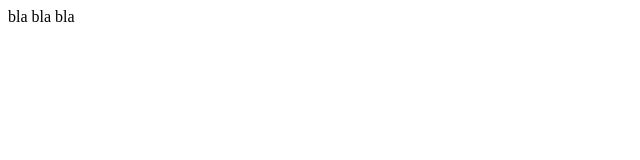
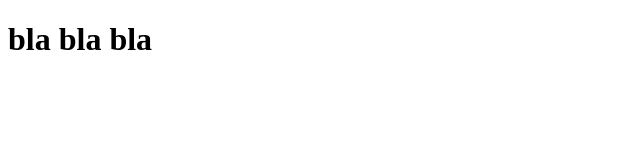
Before and after one commit to dmilic75/dado, a plain HTML site: page index.html in a window 1280 px wide. Shown: the whole page, without its empty margins (0-640 px from the left). Drawn offline with Linux system fonts and the light colour scheme.

Commit message:
Add more stuff

```diff
--- a/index.html
+++ b/index.html
@@ -16,7 +16,7 @@
         <!--[if lt IE 7]>
             <p class="browsehappy">You are using an <strong>outdated</strong> browser. Please <a href="#">upgrade your browser</a> to improve your experience.</p>
         <![endif]-->
-        bla bla bla
+        <h1>bla bla bla</h1>
         <script src="" async defer></script>
     </body>
 </html>
```
